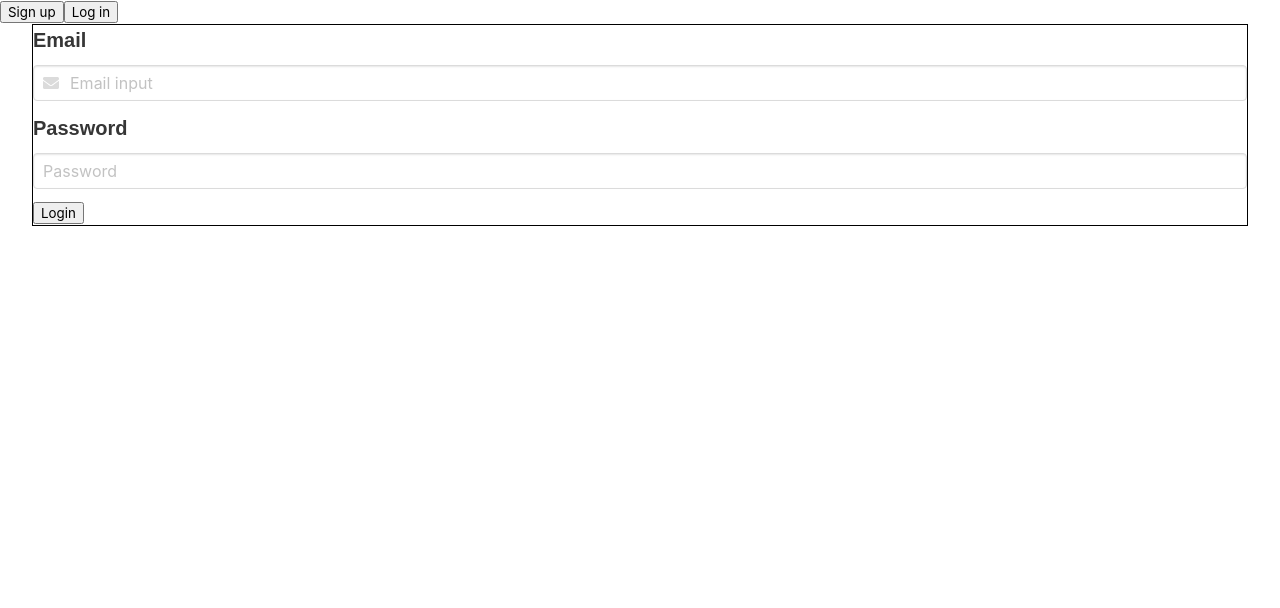
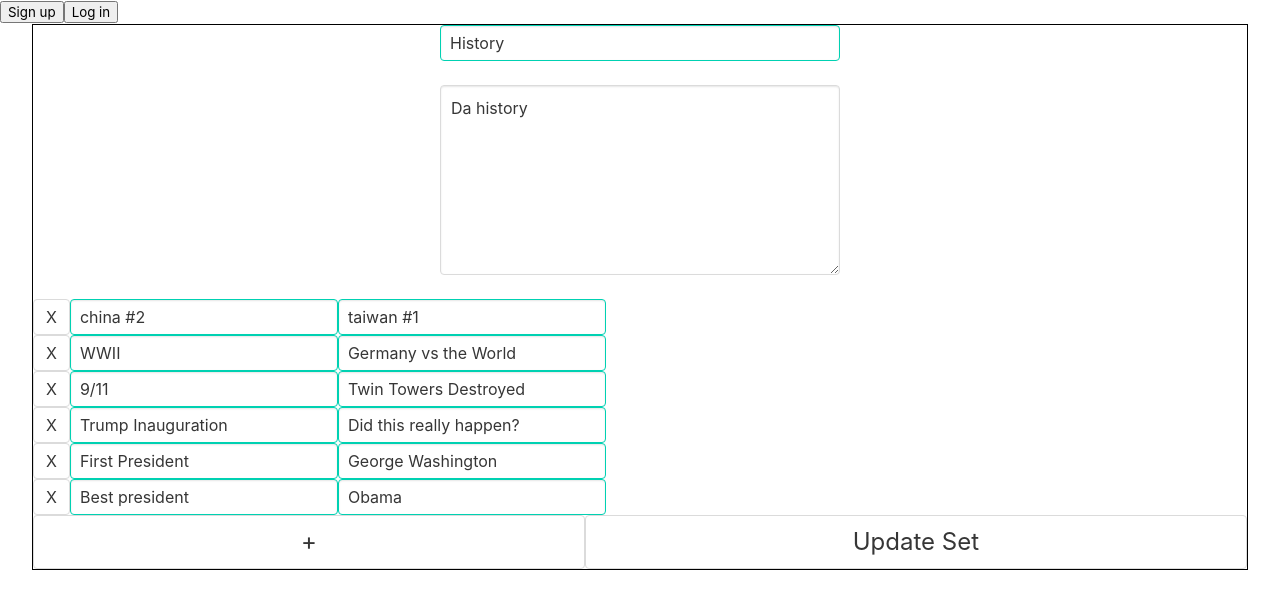
Before and after one commit to m1771vw/StudyBuddies, a React (Create React App) app: page / in a window 1280 px wide. Shown: the top 608 px of the page. Built offline with nearby package versions, Linux system fonts and the light colour scheme.

Commit message:
#added delete row function to edit #added in login/signup on header

```diff
--- a/src/App.js
+++ b/src/App.js
@@ -19,11 +19,11 @@ import { HOMEPAGE, LOGIN_VIEW, SIGNUP_VIEW, PROFILE_VIEW, DASHBOARD, CREATE_VIEW
 
 class App extends Component {
   state = {
-    pageName: LOGIN_VIEW,
+    pageName: EDIT,
     userList: Users,
     flashCardSets: FlashCards, // All the Cards
-    selectedCardSet: [], // Selected card set of cards
-    // selectedCardSet: FlashCards[1], // Dummy data to have Quiz as Start Up page
+    // selectedCardSet: [], // Selected card set of cards
+    selectedCardSet: FlashCards[1], // Dummy data to have Quiz as Start Up page
     userLoggedIn: false,
     selectedCardSetIndex: 0
   }
--- a/src/components/CreateView.js
+++ b/src/components/CreateView.js
@@ -79,6 +79,7 @@ class CreateView extends Component {
             cards: newCards
         })
     }
+
     render() {
         return (
             <div>
--- a/src/components/EditView.js
+++ b/src/components/EditView.js
@@ -59,6 +59,14 @@ class EditView extends Component {
         })
     }
 
+    deleteClicked = index => {
+        let newCards = [...this.state.cards.slice(0, index),
+        ...this.state.cards.slice(index + 1)]
+        this.setState({
+            cards: newCards
+        })
+    }
+
 
 
     render() {
@@ -79,12 +87,16 @@ class EditView extends Component {
                         rows="7"></textarea>
                 </div>
                 {this.state.cards.map((card, index) => (
+                    <div className='create-card-form'>
+                    <button onClick={() => { this.deleteClicked(index) }} className='button'>X</button>
                         <TermDefInput
                             key={index}
                             card={card}
                             change={this.change}
                             index={index}
+
                         />
+                        </div>
                     ))}
 
 
--- a/src/components/HomePageHeader.js
+++ b/src/components/HomePageHeader.js
@@ -1,12 +1,16 @@
 import React, { Component } from 'react';
-import { LOGIN_VIEW } from '../constants';
+import { LOGIN_VIEW, SIGNUP_VIEW } from '../constants';
 
 
 class HomePageHeader extends Component {
+
+
+
+
     render() {
         return (
             <div>
-                <button>Sign up</button>
+                <button onClick={()=>{this.props.changePageName(SIGNUP_VIEW)}}>Sign up</button>
                 <button onClick={()=>{this.props.changePageName(LOGIN_VIEW)}}>Log in</button>
             </div>
         );
```
